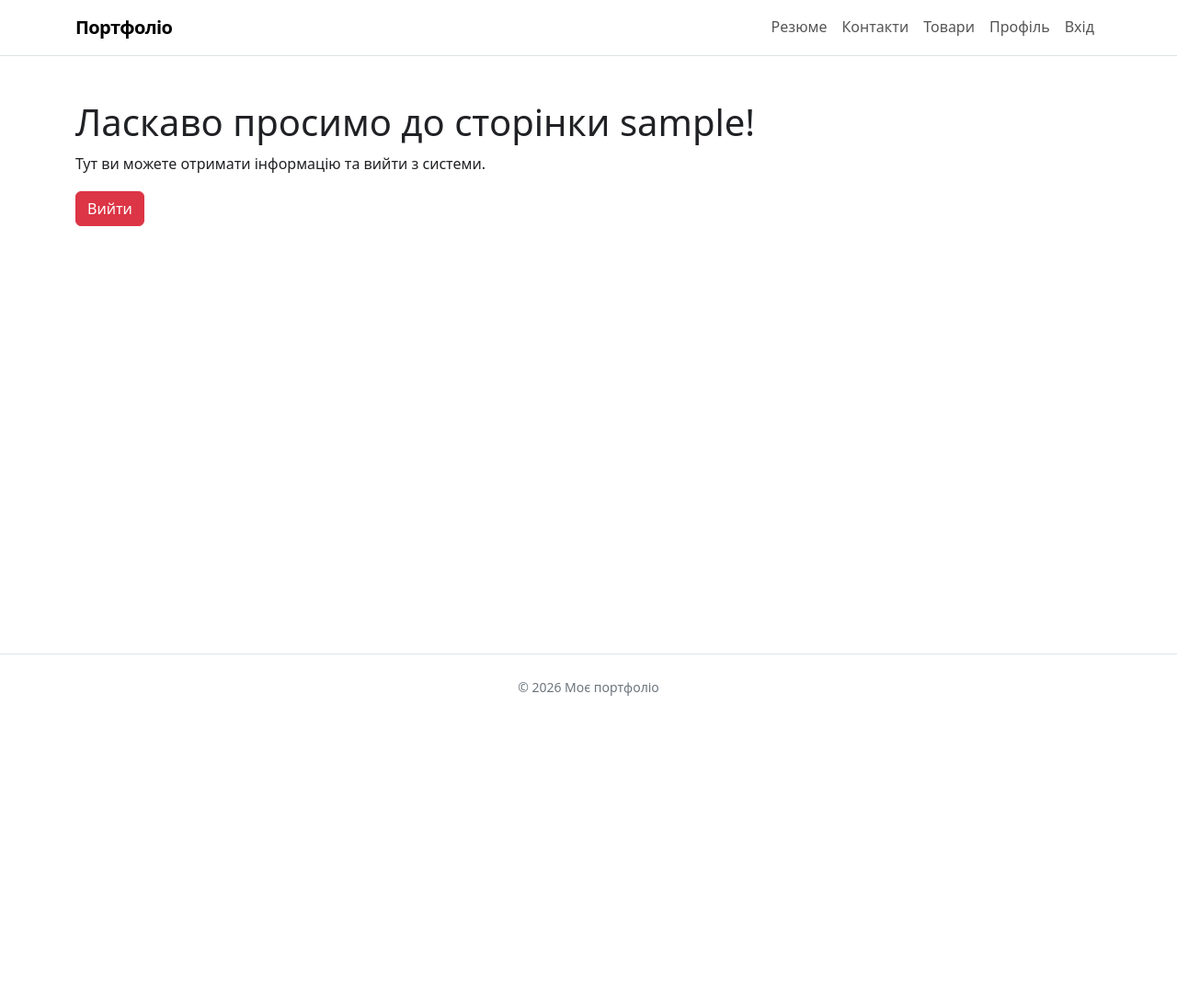
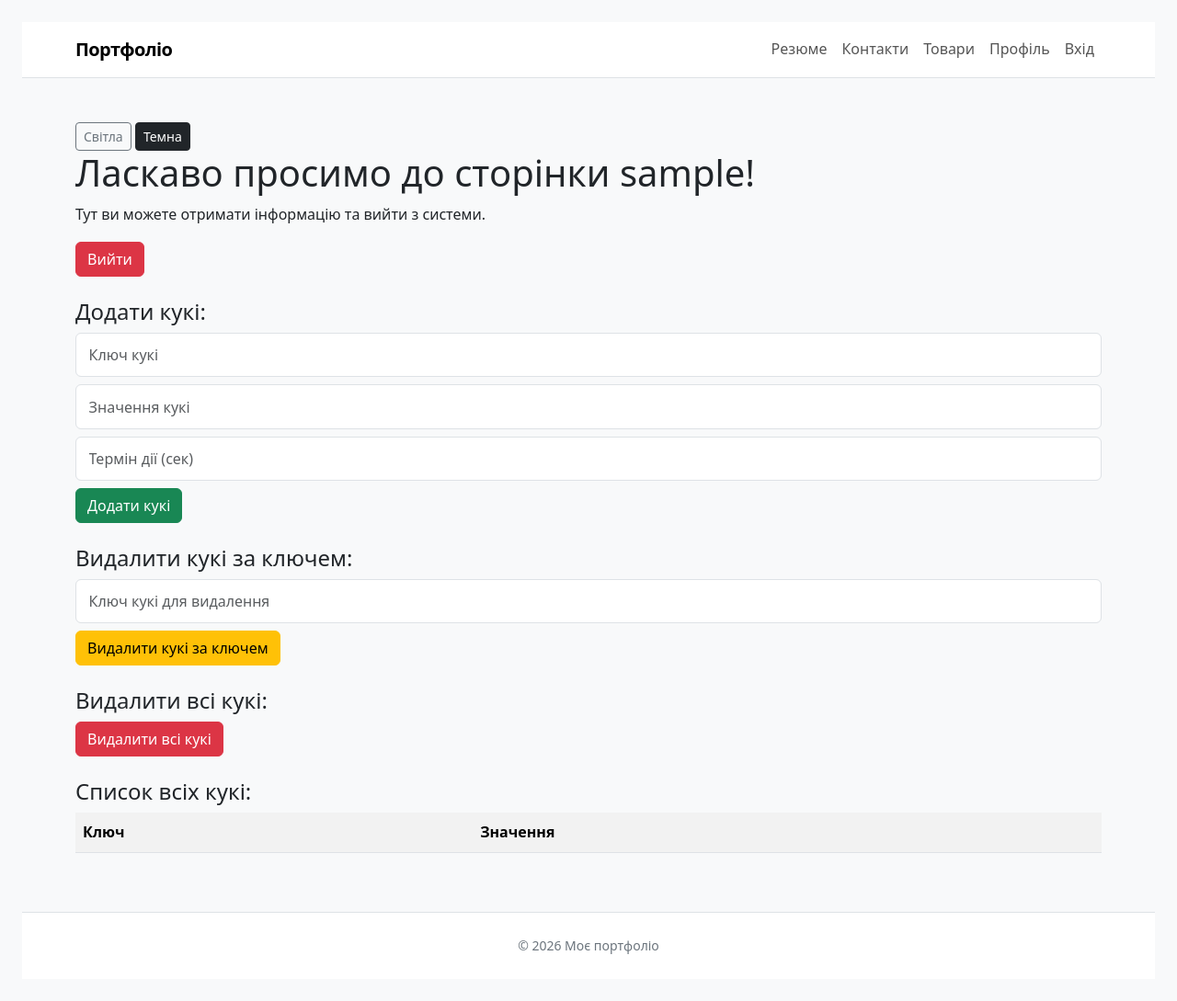
Before and after one commit to bohdawg/flask-app-lab, a Flask app: page /auth/profile in a window 1280 px wide. Shown: the whole page at 92% size. Before the commit the page ends 757 px from the top, so only its background shows below. Run offline with Flask 3, Linux system fonts and the light colour scheme; the visitor is signed in with stand-in values (Sample User, id 1); lists and menus that the app fills with data are empty.

Commit message:
Task 2-3

```diff
--- a/app/auth/templates/auth/profile.html
+++ b/app/auth/templates/auth/profile.html
@@ -1,6 +1,36 @@
 {% extends "base.html" %}
 {% block content %}
+<a href="{{ url_for('auth.set_theme', color='light') }}" class="btn btn-outline-secondary btn-sm">Світла</a>
+<a href="{{ url_for('auth.set_theme', color='dark') }}" class="btn btn-dark btn-sm">Темна</a>
+
 <h1>Ласкаво просимо до сторінки {{ username }}!</h1>
 <p>Тут ви можете отримати інформацію та вийти з системи.</p>
 <a href="{{ url_for('auth.logout') }}" class="btn btn-danger">Вийти</a>
+
+<h4 class="mt-4">Додати кукі:</h4>
+<form method="POST" action="{{ url_for('auth.add_cookie') }}">
+    <input name="key" placeholder="Ключ кукі" class="form-control mb-2" required>
+    <input name="value" placeholder="Значення кукі" class="form-control mb-2">
+    <input name="max_age" type="number" placeholder="Термін дії (сек)" class="form-control mb-2">
+    <button class="btn btn-success">Додати кукі</button>
+</form>
+
+<h4 class="mt-4">Видалити кукі за ключем:</h4>
+<form method="POST" action="{{ url_for('auth.delete_cookie') }}">
+    <input name="key" placeholder="Ключ кукі для видалення" class="form-control mb-2" required>
+    <button class="btn btn-warning">Видалити кукі за ключем</button>
+</form>
+
+<h4 class="mt-4">Видалити всі кукі:</h4>
+<form method="POST" action="{{ url_for('auth.delete_all_cookies') }}">
+    <button class="btn btn-danger">Видалити всі кукі</button>
+</form>
+
+<h4 class="mt-4">Список всіх кукі:</h4>
+<table class="table table-striped">
+    <tr><th>Ключ</th><th>Значення</th></tr>
+    {% for key, value in cookies.items() %}
+    <tr><td>{{ key }}</td><td>{{ value }}</td></tr>
+    {% endfor %}
+</table>
 {% endblock %}
--- a/app/auth/views.py
+++ b/app/auth/views.py
@@ -25,10 +25,60 @@ def profile():
     if "username" not in session:
         flash("Ви не ввійшли!", "warning")
         return redirect(url_for("auth.login"))
-    return render_template("profile.html", username=session["username"])
+    theme = request.cookies.get("theme", "light")
+    return render_template("profile.html", username=session["username"],
+                       cookies=request.cookies, theme=theme)
 
 @auth_bp.route("/logout")
 def logout():
     session.pop("username", None)
     flash("Ви вийшли з системи", "info")
     return redirect(url_for("auth.login"))
+
+
+@auth_bp.route("/add_cookie", methods=["POST"])
+def add_cookie():
+    if "username" not in session:
+        return redirect(url_for("auth.login"))
+
+    key = request.form.get("key")
+    value = request.form.get("value")
+    max_age = request.form.get("max_age", type=int)
+
+    response = make_response(redirect(url_for("auth.profile")))
+    response.set_cookie(key, value, max_age=max_age)
+    flash(f"Кукі '{key}' додано", "success")
+    return response
+
+
+@auth_bp.route("/delete_cookie", methods=["POST"])
+def delete_cookie():
+    if "username" not in session:
+        return redirect(url_for("auth.login"))
+
+    key = request.form.get("key")
+    response = make_response(redirect(url_for("auth.profile")))
+    response.delete_cookie(key)
+    flash(f"Кукі '{key}' видалено", "success")
+    return response
+
+
+@auth_bp.route("/delete_all_cookies", methods=["POST"])
+def delete_all_cookies():
+    if "username" not in session:
+        return redirect(url_for("auth.login"))
+
+    response = make_response(redirect(url_for("auth.profile")))
+    for key in request.cookies:
+        if key != "session":
+            response.delete_cookie(key)
+    flash("Усі кукі видалено", "success")
+    return response
+
+@auth_bp.route("/theme/<color>")
+def set_theme(color):
+    if ("username" not in session):
+        return redirect(url_for("auth.login"))
+    response = make_response(redirect(url_for("auth.profile")))
+    response.set_cookie("theme", color, max_age=60*60*24*354)
+    return response
--- a/app/templates/base.html
+++ b/app/templates/base.html
@@ -8,7 +8,7 @@
     <link href="https://cdn.jsdelivr.net/npm/bootstrap@5.3.3/dist/css/bootstrap.min.css" rel="stylesheet">
     <link rel="stylesheet" href="{{ url_for('static', filename='css/style.css') }}">
 </head>
-<body>
+<body class="p-4 {% if theme == 'dark' %}bg-dark text-white{% else %}bg-light text-dark{% endif %}">
     {% include "includes/navbar.html" %}
     {% with messages = get_flashed_messages(with_categories=true) %}
     {% for category, message in messages %}
```
